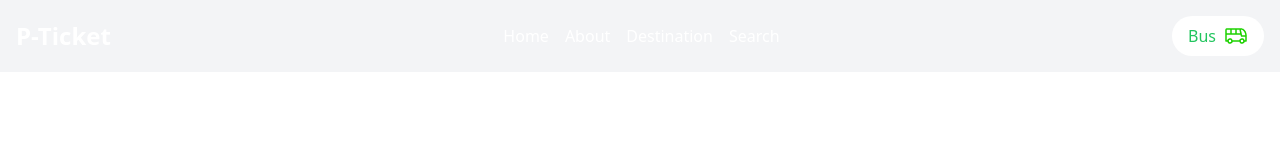
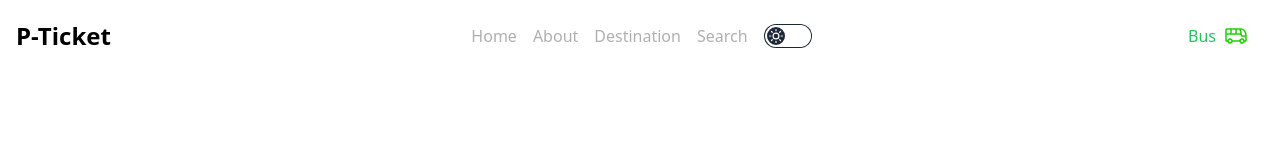
Before and after one commit to Wasib2005/Assignment5-25.02.2024, a plain HTML site: page index.html in a window 1280 px wide. Drawn offline with nearby package versions, Linux system fonts and the light colour scheme.

Commit message:
Nav complete

```diff
--- a/index.html
+++ b/index.html
@@ -10,21 +10,36 @@
     <link rel="stylesheet" href="rec/style.css">
 </head>
 
-<body class="font-raleway bg-gray-100">
+<body class="font-raleway">
+
     <nav class="p-4">
         <div class="container mx-auto flex justify-between items-center">
-            <h1 class="text-white text-2xl font-bold">P-Ticket</h1>
+            <a href="index.html"><h1 class=" text-2xl text-black font-bold">P-Ticket</h1></a>
             <ul class="flex space-x-4 text-white">
-                <li><a href="#" class="hover:underline">Home</a></li>
-                <li><a href="#" class="hover:underline">About</a></li>
-                <li><a href="#" class="hover:underline">Destination</a></li>
-                <li><a href="#" class="hover:underline">Search</a></li>
+                <li class="text-[#6f70748c]"><a href="#" class="hover:underline ">Home</a></li>
+                <li class="text-[#6f70748c]"><a href="#" class="hover:underline">About</a></li>
+                <li class="text-[#6f70748c]"><a href="#" class="hover:underline">Destination</a></li>
+                <li class="text-[#6f70748c]"><a href="#" class="hover:underline">Search</a></li>
+                <li class="text-[#6f70748c]">
+                    <label class="cursor-pointer grid place-items-center">
+                    <input type="checkbox" value="synthwave" class="toggle theme-controller bg-base-content row-start-1 col-start-1 col-span-2"/>
+                    <svg class="col-start-1 row-start-1 stroke-base-100 fill-base-100" xmlns="http://www.w3.org/2000/svg" width="14" height="14" viewBox="0 0 24 24" fill="none" stroke="currentColor" stroke-width="2" stroke-linecap="round" stroke-linejoin="round"><circle cx="12" cy="12" r="5"/><path d="M12 1v2M12 21v2M4.2 4.2l1.4 1.4M18.4 18.4l1.4 1.4M1 12h2M21 12h2M4.2 19.8l1.4-1.4M18.4 5.6l1.4-1.4"/></svg>
+                    <svg class="col-start-2 row-start-1 stroke-base-100 fill-base-100" xmlns="http://www.w3.org/2000/svg" width="14" height="14" viewBox="0 0 24 24" fill="none" stroke="currentColor" stroke-width="2" stroke-linecap="round" stroke-linejoin="round"><path d="M21 12.79A9 9 0 1 1 11.21 3 7 7 0 0 0 21 12.79z"></path></svg>
+                  </label>
+                </li>
             </ul>
-            <button class="bg-white text-green-500 px-4 py-2 rounded-full flex items-center">
+
+
+            <button class="bg-white text-green-500 px-4 py-2 rounded-xl flex items-center">
                 Bus <img src="rec/images/bus-icon.png" alt="" class="ml-2">
             </button>
+
         </div>
     </nav>
+
+
+
+
 
     <!-- Your content goes here -->
 
--- a/rec/style.css
+++ b/rec/style.css
@@ -1,4 +1,8 @@
 @import url('https://fonts.googleapis.com/css2?family=Raleway:ital,wght@0,100..900;1,100..900&display=swap')
+
+*{
+    color:#6f70748c
+}
 
 .Fontraleway{
     font-family: "Raleway", sans-serif;
```
